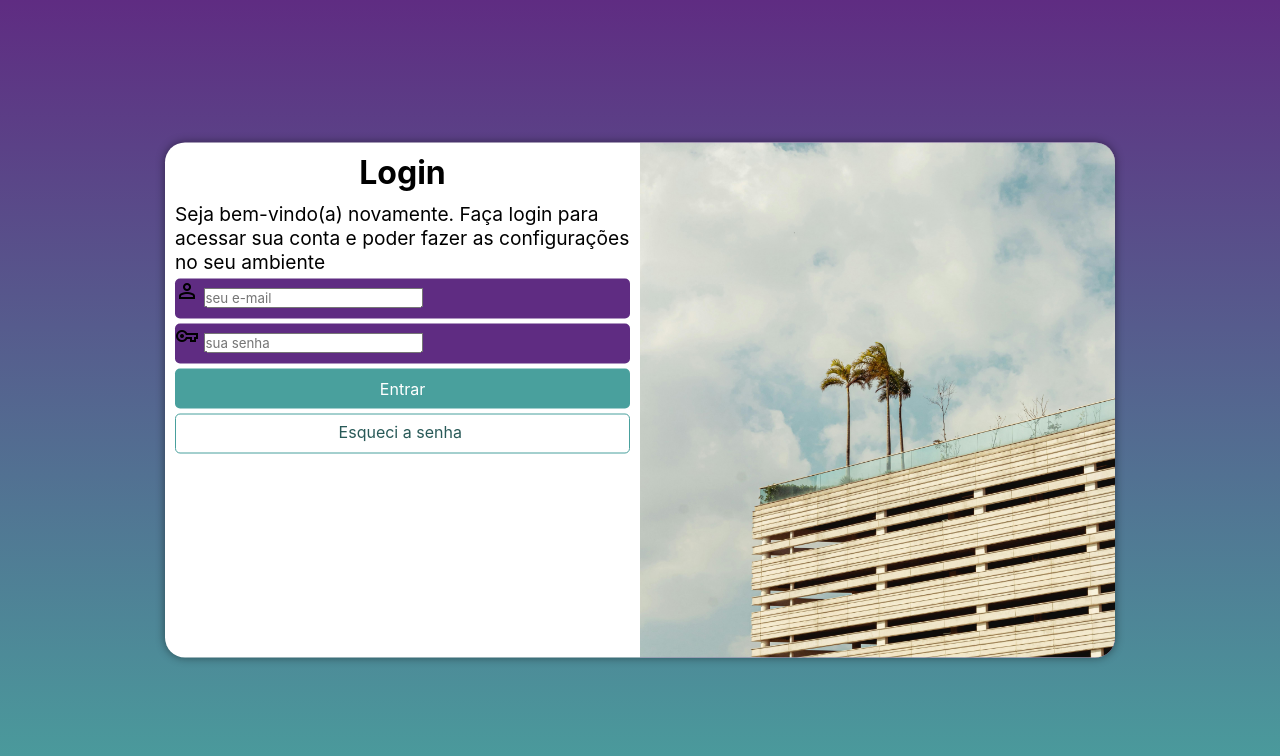
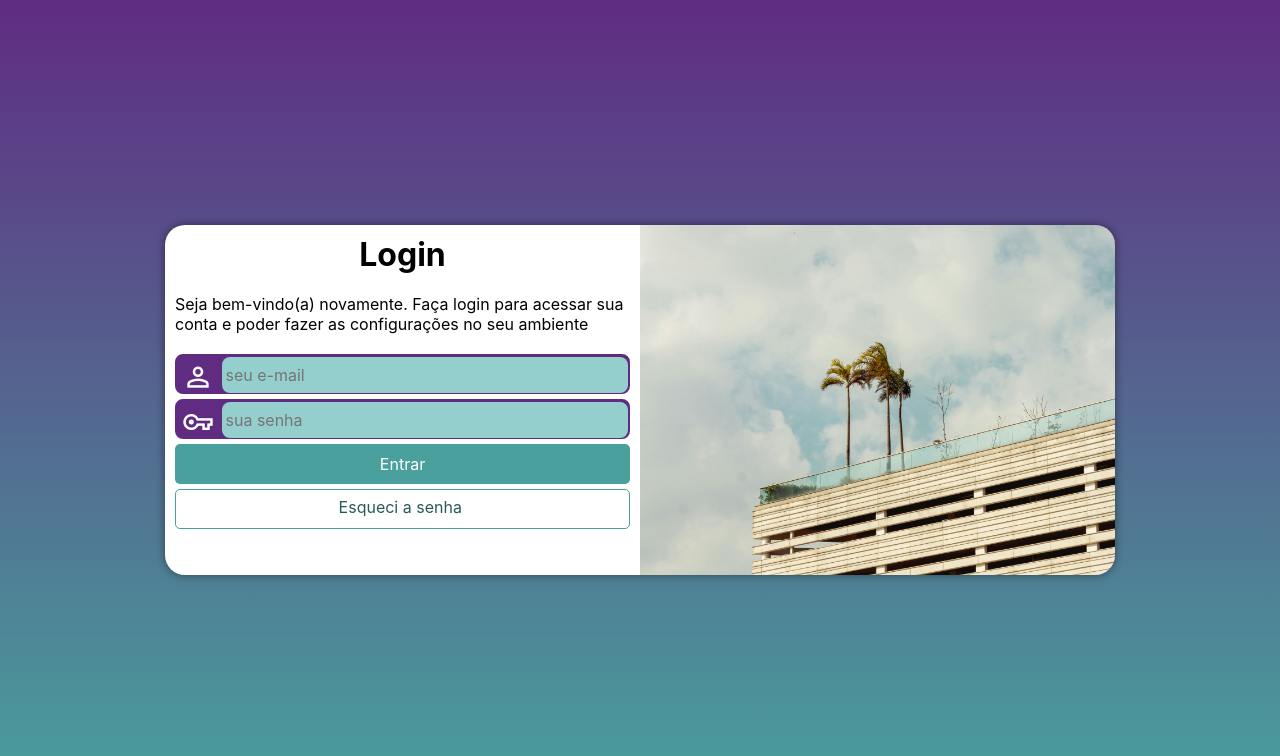
Before and after one commit to Gabriel-Luis123/projeto-login, a plain HTML site: page index.html in a window 1280 px wide. Drawn offline with nearby package versions, Linux system fonts and the light colour scheme.

Commit message:
ultimas mudanças

```diff
--- a/estilos/media-query.css
+++ b/estilos/media-query.css
@@ -10,13 +10,14 @@
 Grandes telas: acima de 1200px
 */
 
-@media screen and (min-width:768px) and (max-width:992px) {
+@media screen and (min-width:768px) and (max-width:992px) {/* CONFIGURAÇÃO PARA TABLET */
 
     body {
         background-image: linear-gradient(to top, #49a09d,#5f2c82);
     }
     section#login {
         width: 80vw;
+        height: 280px;
     }
 
     section#login > div#imagem {
@@ -31,12 +32,13 @@
     }
 }
 
-@media screen and (min-width: 992px) {
+@media screen and (min-width: 992px) { /* CONFIGURAÇÕES PARA DESKTOP */
     body {
         background-image: linear-gradient(to top, #49a09d,#5f2c82);
     }
     section#login {
         width: 950px;
+        height: 350px;
     }
 
     section#login > div#imagem{
@@ -56,7 +58,8 @@
     }
 
     div#formulario > p{
-        font-size: 1.2em;
+        font-size: 1em;
+        margin: 20px 0px;
     }
 
 }
--- a/estilos/style.css
+++ b/estilos/style.css
@@ -30,17 +30,15 @@
     position: absolute;
     top: 50%;
     left: 50%;
-    transform: translate(-50%, -50%);
     overflow: hidden;
-
     background-color: white;
     width: 250px;
     height: 515px;
     border-radius: 20px;
     box-shadow: 0px 0px 10px rgba(0, 0, 0, 0.459);
-
     transition: width .3s, height .3s;
     transition-timing-function: ease;
+    transform: translate(-50%, -50%);
 }
 
 section#login > div#imagem{
@@ -67,16 +65,42 @@
 
 form > div.campo {
     background-color: #5f2c82;
+    border: 2px solid #5f2c82;
     display: block;
     width: 100%;
     height: 40px;
-    border-radius: 5px;
+    border-radius: 8px;
     margin: 5px 0px;
 }
 
 div.campo > label{
     display: none;
     font-size: 0.8em;
+}
+
+div.campo > span {
+    color: white;
+    /*background-color: black;*/
+    font-size: 2em;
+    width: 40px;
+    padding: 5px;
+}
+
+
+div.campo > input{
+    background-color: #94cfcd;
+    font-size: 1em;
+    width: calc(100% - 44.5px);
+    height: 100%;
+    border: 0px;
+    border-radius: 8px;
+    padding: 4px;
+    transform: translateY(-12px);
+}
+
+div.campo > input:focus-within {
+    background-color: white;
+    border: none;
 }
 
 form > input[type=submit]{
```
